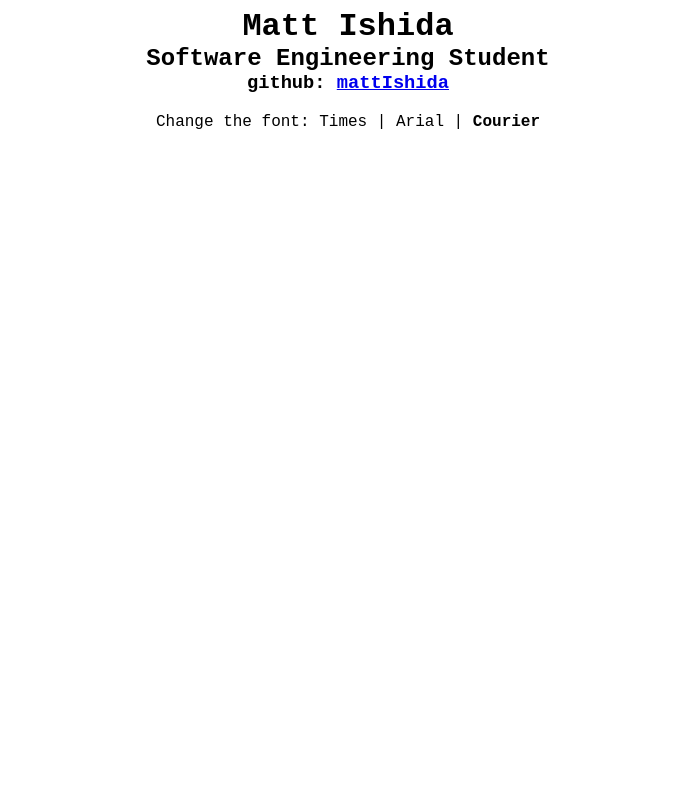
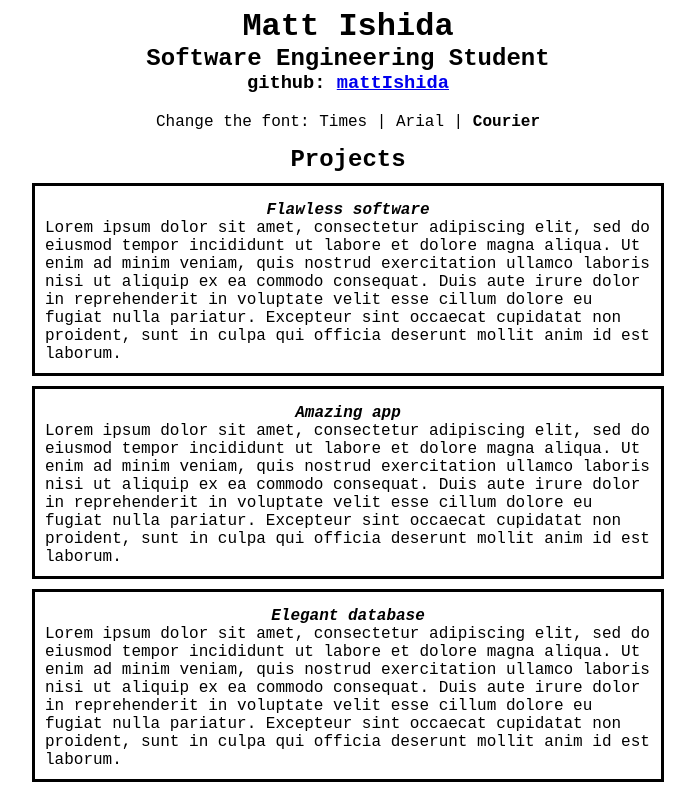
Before and after one commit to mattIshida/personal-website, a plain HTML site: page index.html in a window 1280 px wide. Shown: the whole page, without its empty margins (292-987 px from the left). Drawn offline with Linux system fonts and the light colour scheme.

Commit message:
added project placeholders

```diff
--- a/index.html
+++ b/index.html
@@ -11,7 +11,26 @@
             <div id="presence">
                 <h3>github: <a href="https://github.com/mattIshida">mattIshida</a></h3>
             </div>
-            <p id="fontChange">Change the font: <span id="Times" class="fontOption">Times</span> | <span id="Arial" class="fontOption">Arial</span> | <span id="Courier" class="fontOption">Courier</span> </p>
+            <p id="fontChange">Change the font:
+                <span id="Times" class="fontOption">Times</span> |
+                <span id="Arial" class="fontOption">Arial</span> |
+                <span id="Courier" class="fontOption">Courier</span>
+            </p>
+            <div id="Projects">
+                <h2>Projects</h2>
+                <div class = "projectCard">
+                    <div class = "projectTitle">Flawless software</div>
+                    <div class = "projectDescription">Lorem ipsum dolor sit amet, consectetur adipiscing elit, sed do eiusmod tempor incididunt ut labore et dolore magna aliqua. Ut enim ad minim veniam, quis nostrud exercitation ullamco laboris nisi ut aliquip ex ea commodo consequat. Duis aute irure dolor in reprehenderit in voluptate velit esse cillum dolore eu fugiat nulla pariatur. Excepteur sint occaecat cupidatat non proident, sunt in culpa qui officia deserunt mollit anim id est laborum.</div>
+                </div>
+                <div class = "projectCard">
+                    <div class = "projectTitle">Amazing app</div>
+                    <div class = "projectDescription">Lorem ipsum dolor sit amet, consectetur adipiscing elit, sed do eiusmod tempor incididunt ut labore et dolore magna aliqua. Ut enim ad minim veniam, quis nostrud exercitation ullamco laboris nisi ut aliquip ex ea commodo consequat. Duis aute irure dolor in reprehenderit in voluptate velit esse cillum dolore eu fugiat nulla pariatur. Excepteur sint occaecat cupidatat non proident, sunt in culpa qui officia deserunt mollit anim id est laborum.</div>
+                </div>
+                <div class = "projectCard">
+                    <div class = "projectTitle">Elegant database</div>
+                    <div class = "projectDescription">Lorem ipsum dolor sit amet, consectetur adipiscing elit, sed do eiusmod tempor incididunt ut labore et dolore magna aliqua. Ut enim ad minim veniam, quis nostrud exercitation ullamco laboris nisi ut aliquip ex ea commodo consequat. Duis aute irure dolor in reprehenderit in voluptate velit esse cillum dolore eu fugiat nulla pariatur. Excepteur sint occaecat cupidatat non proident, sunt in culpa qui officia deserunt mollit anim id est laborum.</div>
+                </div>
+            </div>
         </div>
 
         <script src="script.js"></script>
--- a/style.css
+++ b/style.css
@@ -1,23 +1,24 @@
 body .content {
-    font-family:'Franklin Gothic Medium', 'Arial Narrow', Arial, sans-serif;
+    font-family:'Courier New', Courier, monospace;
 }
-body .content h1 {
+.content h1 {
     text-align: center;
     margin: auto;
     font-family:'Courier New', Courier, monospace;
 
 }
-body .content h2 {
+.content h2 {
     text-align: center;
     margin: auto;
     font-family:'Courier New', Courier, monospace
 }
 
-body .content #presence {
+.content #presence {
     text-align: center;
     font-family:'Courier New', Courier, monospace
 }
-body .content #presence h3 {
+
+.content #presence h3 {
     margin-top: 0px;
 }
 
@@ -25,16 +26,30 @@ body .content #presence h3 {
     font-weight:bold;
 }
 
-h4 {
-    font-family: 'Times New Roman', Times, serif;
-    font-family: Arial, Helvetica, sans-serif;
-    font-family: fantasy;
-    font-family:'Lucida Sans', 'Lucida Sans Regular', 'Lucida Grande', 'Lucida Sans Unicode', Geneva, Verdana, sans-serif;
-    font-family: 'Lucida Sans', 'Lucida Sans Regular', 'Lucida Grande', 'Lucida Sans Unicode', Geneva, Verdana, sans-serif
-}
-
-body .content #fontChange {
+.content #fontChange {
     margin: auto;
     text-align: center;
     font-family: 'Courier New', Courier, monospace;
 }
+
+.content #Projects {
+    margin: auto;
+    padding-top: 15px;
+    width: 50%
+}
+
+.content #Projects .projectCard {
+    margin-top: 10px;
+    padding: 10px;
+    border: 3px;
+    border-color: black;
+    border-style: solid;
+}
+
+.content #Projects .projectCard .projectTitle{
+    text-align: center;
+    font-style: italic;
+    font-weight: bold;
+    margin-bottom: auto;
+    margin-top: 5px;
+}
```
